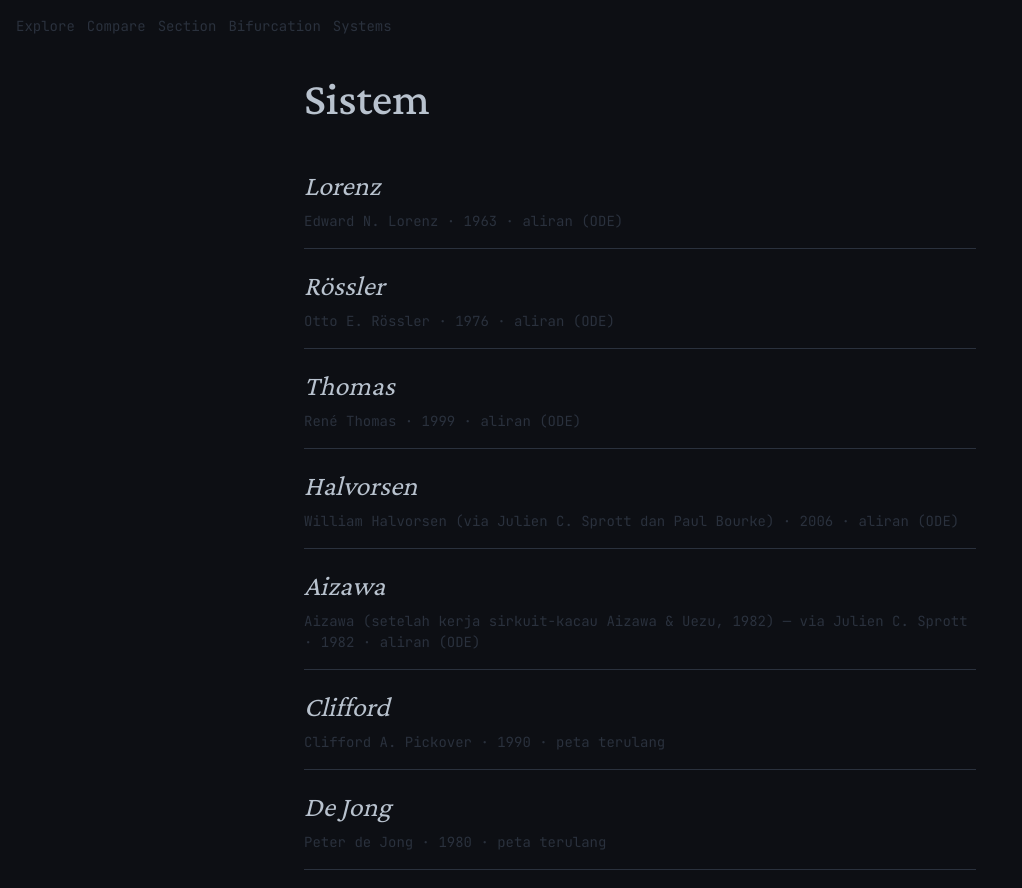
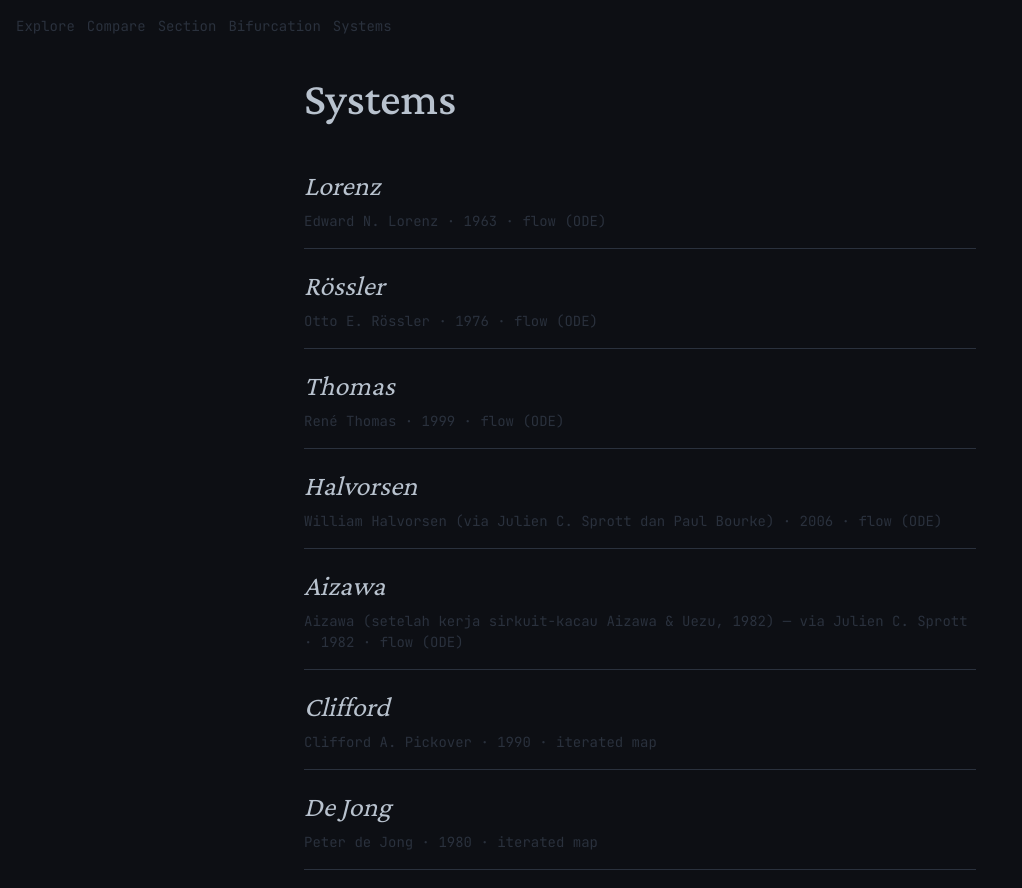
Before and after one commit to andifathulms/attractor-lab, a Next.js app: page /en/sistem in a window 1280 px wide. Shown: the top 888 px of the page, without its empty margins (0-1022 px from the left). Built offline with nearby package versions, Linux system fonts and the light colour scheme.

Commit message:
feat(i18n): translate sistem index and reference page headings
These are Server Components, so they read locale from params directly
rather than the client Locale context — indexing the same dictionary
used everywhere else, just without the hook.

```diff
--- a/app/[locale]/sistem/[slug]/page.tsx
+++ b/app/[locale]/sistem/[slug]/page.tsx
@@ -3,15 +3,23 @@ import { AppNav } from '@/components/nav/AppNav';
 import { Equation } from '@/components/equation/Equation';
 import { MapPreview } from '@/components/maps/MapPreview';
 import type { MapId } from '@/lib/dynamics/maps';
+import { dictionaries, type Locale } from '@/lib/i18n/dictionaries';
 import { getSystemReference, systemReferences } from '../data';
 
 export function generateStaticParams(): { slug: string }[] {
   return systemReferences.map((s) => ({ slug: s.slug }));
 }
 
-export default function SistemSlugPage({ params }: { readonly params: { readonly slug: string } }) {
+export default function SistemSlugPage({
+  params,
+}: {
+  readonly params: { readonly locale: string; readonly slug: string };
+}) {
   const reference = getSystemReference(params.slug);
   if (!reference) notFound();
+
+  const locale: Locale = params.locale === 'en' ? 'en' : 'id';
+  const t = dictionaries[locale];
 
   return (
     <main className="relative min-h-dvh bg-night px-6 py-16 text-readout">
@@ -37,7 +45,7 @@ export default function SistemSlugPage({ params }: { readonly params: { readonly
         )}
 
         <section className="mb-10">
-          <h2 className="mb-3 font-display text-lg font-medium">Parameter</h2>
+          <h2 className="mb-3 font-display text-lg font-medium">{t.sistem.parameters}</h2>
           <table className="w-full border-collapse font-mono text-sm">
             <tbody>
               {reference.params.map((p) => (
@@ -54,7 +62,7 @@ export default function SistemSlugPage({ params }: { readonly params: { readonly
         </section>
 
         <section className="mb-10">
-          <h2 className="mb-3 font-display text-lg font-medium">Yang membedakannya</h2>
+          <h2 className="mb-3 font-display text-lg font-medium">{t.sistem.distinctiveness}</h2>
           <p className="font-sans text-base leading-relaxed">{reference.distinctiveness}</p>
         </section>
 
--- a/app/[locale]/sistem/page.tsx
+++ b/app/[locale]/sistem/page.tsx
@@ -1,24 +1,32 @@
 import Link from 'next/link';
 import { AppNav } from '@/components/nav/AppNav';
+import { dictionaries, type Locale } from '@/lib/i18n/dictionaries';
 import { systemReferences } from './data';
 
-export default function SistemIndexPage() {
+export default function SistemIndexPage({
+  params,
+}: {
+  readonly params: { readonly locale: string };
+}) {
+  const locale: Locale = params.locale === 'en' ? 'en' : 'id';
+  const t = dictionaries[locale];
+
   return (
     <main className="relative min-h-dvh bg-night px-6 py-16 text-readout">
       <AppNav />
       <div className="mx-auto max-w-2xl">
-        <h1 className="mb-8 font-display text-3xl font-medium">Sistem</h1>
+        <h1 className="mb-8 font-display text-3xl font-medium">{t.sistem.indexTitle}</h1>
         <ul className="space-y-4">
           {systemReferences.map((s) => (
             <li key={s.slug} className="border-b border-rule pb-4">
               <Link
-                href={`/id/sistem/${s.slug}`}
+                href={`/${locale}/sistem/${s.slug}`}
                 className="font-display text-xl italic transition-colors duration-fast hover:text-bloom"
               >
                 {s.name}
               </Link>
               <p className="mt-1 font-mono text-xs text-rule">
-                {s.discoverer} · {s.year} · {s.kind === 'flow' ? 'aliran (ODE)' : 'peta terulang'}
+                {s.discoverer} · {s.year} · {s.kind === 'flow' ? t.sistem.flow : t.sistem.map}
               </p>
             </li>
           ))}
```
